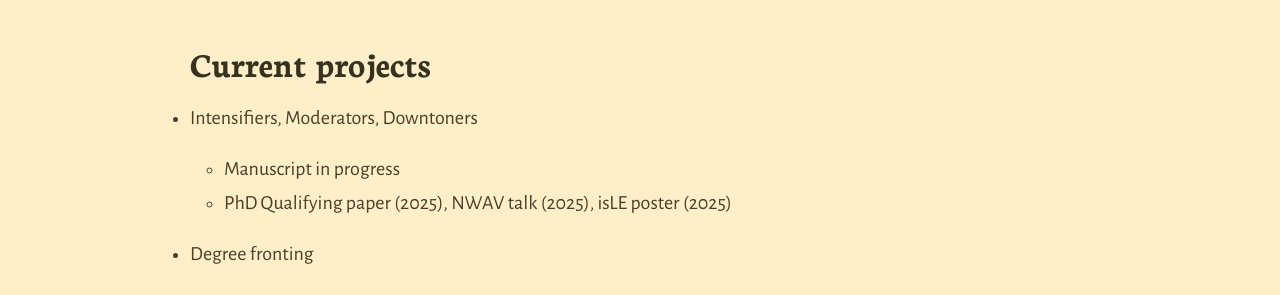
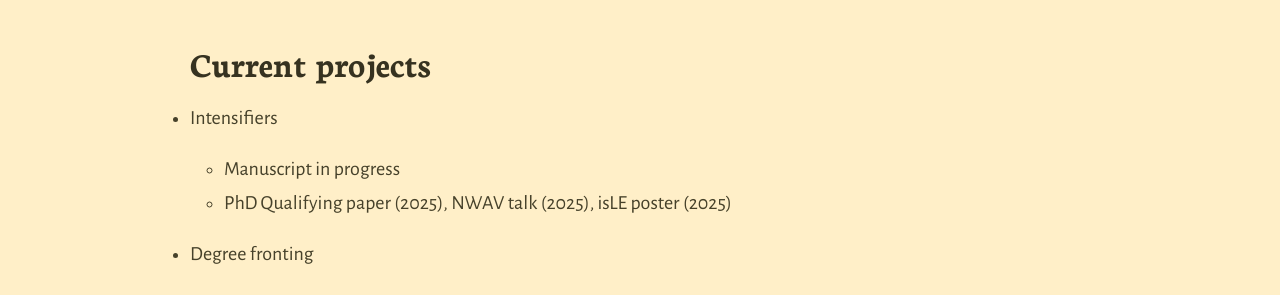
Before and after one commit to annankirk/annankirk.github.io, a Jekyll site: the page built from research.md, in a window 1280 px wide. Shown: the part 453-748 px from the top of the page. Built offline with Jekyll 4.4.1, drawn with Linux system fonts in a browser that asks for light colours.

Commit message:
Update research.md

```diff
--- a/research.md
+++ b/research.md
@@ -8,7 +8,7 @@ I have a healthy amount of interest in "p-side" linguistic variation, corpus lin
 I’m also interested in language and emotion (thanks to a fascinating class taught by [Dr. Rachel Olsen](https://academics.siu.edu/humanities-social-sciences/linguistics/faculty/olsen-rachel.php) at SIU), TESOL, and second language pronunciation & identity.
 
 ## Current projects
-- Intensifiers, Moderators, Downtoners
+- Intensifiers
     - Manuscript in progress
     - PhD Qualifying paper (2025), NWAV talk (2025), isLE poster (2025)
 - Degree fronting
```
